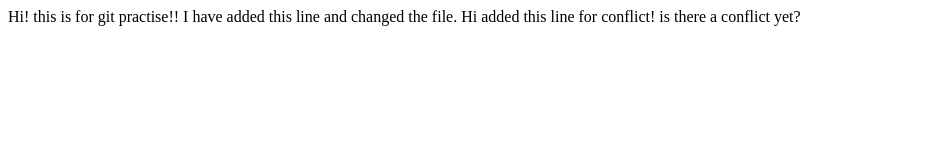
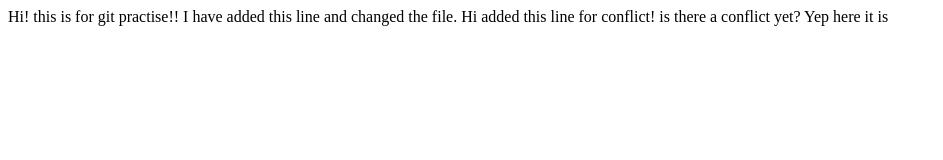
Before and after one commit to Jasmineb1/git-learning, a plain HTML site: page index.html in a window 1280 px wide. Shown: the whole page, without its empty margins (0-943 px from the left). Drawn offline with Linux system fonts and the light colour scheme.

Commit message:
Update index.html

```diff
--- a/index.html
+++ b/index.html
@@ -8,6 +8,6 @@
   <body>
     Hi! this is for git practise!! I have added this line and changed the file.
     Hi added this line for conflict!
-    is there a conflict yet?
+    is there a conflict yet? Yep here it is
   </body>
 </html>
```
